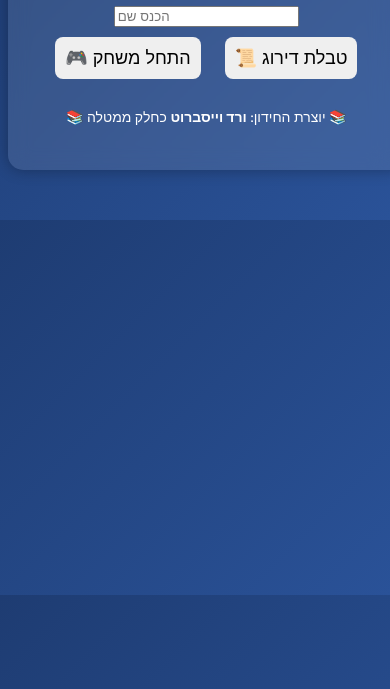
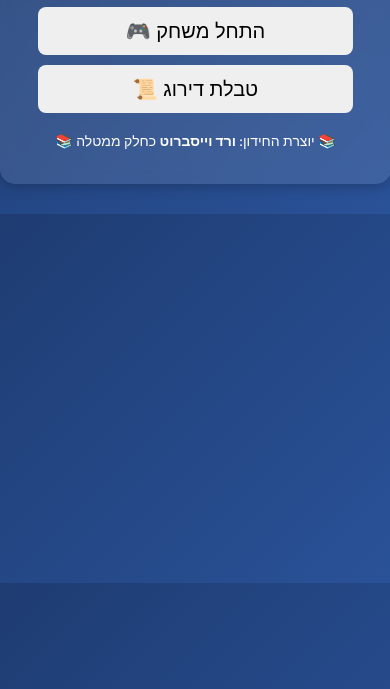
Before and after one commit to OrWeissbrot/games.io, a plain HTML site: page index.html in a window 390 px wide. Shown: the part 155-844 px from the top of the page. Drawn offline with Linux system fonts and the light colour scheme.

Commit message:
Update styles.css
Modifeid to mobile

```diff
--- a/styles.css
+++ b/styles.css
@@ -5,31 +5,45 @@ body {
     text-align: center;
     background: linear-gradient(135deg, #1e3c72, #2a5298);
     color: white;
+    margin: 0;
+    padding: 0;
 }
 
 .game-container {
     background: rgba(255, 255, 255, 0.1);
     width: 90%;
-    max-width: 500px;
-    margin: 50px auto;
-    padding: 30px;
+    max-width: 400px;
+    margin: 30px auto;
+    padding: 20px;
     border-radius: 15px;
     box-shadow: 0px 0px 15px rgba(0, 0, 0, 0.3);
     backdrop-filter: blur(10px);
 }
 
+/* הגדלת גודל המילה הקשה */
+#word-hard {
+    font-size: 32px;
+    font-weight: bold;
+    color: yellow;
+    margin-bottom: 15px;
+}
+
+/* התאמת הכפתורים למובייל */
 button {
-    padding: 10px;
-    font-size: 18px;
+    padding: 12px;
+    font-size: 20px;
+    width: 90%;
     border: none;
     cursor: pointer;
     border-radius: 8px;
-    margin: 10px;
+    margin: 10px auto;
+    display: block;
 }
 
 .option-btn {
     background: linear-gradient(45deg, #ff9800, #ff5722);
     color: white;
+    font-size: 18px;
 }
 
 .option-btn:hover {
@@ -39,10 +53,11 @@ button {
 #restart {
     background: linear-gradient(45deg, #4CAF50, #2E7D32);
     color: white;
+    font-size: 20px;
 }
 
 .flash-red {
-    animation: flashRed 0.5s ease-in-out;
+    animation: flashRed 2.5s ease-in-out;
 }
 
 @keyframes flashRed {
```
